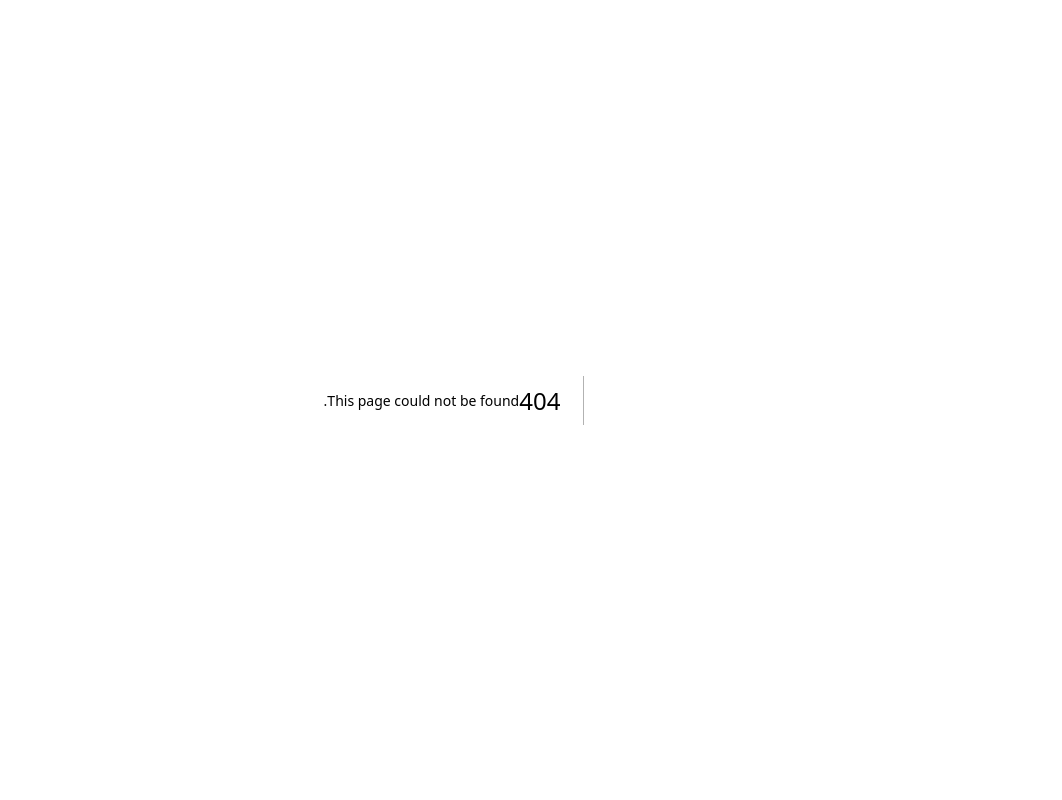
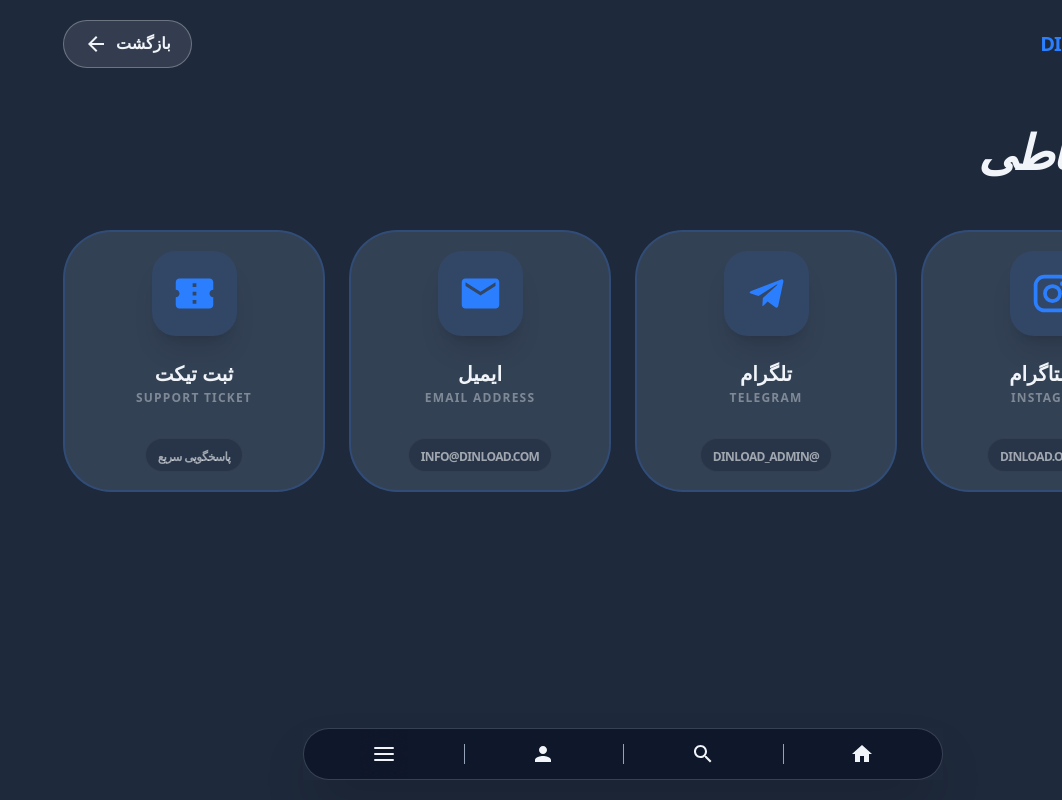
Before and after one commit to ALI-HUP/Dinload, a Next.js app: page /contact in a window 1280 px wide. Before the commit this address had no page. Shown: the whole page, without its empty margins (218-1280 px from the left). Built offline with nearby package versions, Linux system fonts and the light colour scheme.

Commit message:
contect page - fix

```diff
--- /dev/null
+++ b/app/contact/page.tsx
@@ -0,0 +1,110 @@
+"use client";
+
+import Footer from "@/components/Footer";
+import Navbar from "@/components/Navbar";
+import React from "react";
+
+import TelegramIcon from '@mui/icons-material/Telegram';
+import InstagramIcon from '@mui/icons-material/Instagram';
+import EmailIcon from '@mui/icons-material/Email';
+import ConfirmationNumberIcon from '@mui/icons-material/ConfirmationNumber';
+
+const contactMethods = [
+  {
+    id: "instagram",
+    fa: "اینستاگرام",
+    en: "Instagram",
+    value: "dinload.official",
+    link: "https://instagram.com/...",
+    icon: <InstagramIcon />,
+    color: "from-pink-500/20"
+  },
+  {
+    id: "telegram",
+    fa: "تلگرام",
+    en: "Telegram",
+    value: "@dinload_admin",
+    link: "https://t.me/...",
+    icon: <TelegramIcon />,
+    color: "from-sky-500/20"
+  },
+  {
+    id: "email",
+    fa: "ایمیل",
+    en: "Email Address",
+    value: "info@dinload.com",
+    link: "mailto:info@dinload.com",
+    icon: <EmailIcon />,
+    color: "from-red-500/20"
+  },
+  {
+    id: "ticket",
+    fa: "ثبت تیکت",
+    en: "Support Ticket",
+    value: "پاسخگویی سریع",
+    link: "/profile/tickets",
+    icon: <ConfirmationNumberIcon />,
+    color: "from-emerald-500/20"
+  },
+];
+
+export default function ContactPage() {
+  return (
+    <main className="min-h-screen flex flex-col items-center bg-bg-primary" dir="rtl">
+      <Navbar variant="return" />
+
+      <section className="w-full max-w-7xl px-5 md:px-12 lg:px-20 py-10 flex flex-col gap-10 mb-20">
+
+        <div className="flex flex-col gap-2">
+          <h1 className="text-3xl md:text-5xl font-black text-text-primary tracking-tighter uppercase italic">
+            راه ارتباطی
+          </h1>
+          <div className="w-20 h-1.5 bg-blue-bold rounded-full shadow-[0_0_15px_rgba(2,132,199,0.5)]" />
+        </div>
+
+        <div className="grid grid-cols-2 sm:grid-cols-2 lg:grid-cols-4 gap-4 md:gap-6">
+          {contactMethods.map((method) => (
+            <a
+              key={method.id}
+              href={method.link}
+              target="_blank"
+              rel="noopener noreferrer"
+              className="
+                relative overflow-hidden group flex flex-col items-center justify-center
+                gap-3 md:gap-6
+                aspect-square rounded-4xl md:rounded-[3rem]
+                bg-bg-light backdrop-blur-2xl transition-all duration-300
+                border-2 border-blue-bold/20 hover:border-blue-bold hover:scale-[1.05] active:scale-95
+              "
+            >
+              <div className={`absolute inset-0 bg-linear-to-br ${method.color} to-transparent opacity-0 group-hover:opacity-100 transition-opacity duration-500`} />
+
+              <div className="relative z-10 p-3 md:p-5 rounded-2xl md:rounded-3xl bg-blue-bold/10 text-blue-bold group-hover:bg-blue-bold group-hover:text-text-primary transition-all duration-300 shadow-xl">
+                {React.cloneElement(method.icon as React.ReactElement, {
+                  sx: { fontSize: { xs: 28, md: 45 } }
+                } as any)}
+              </div>
+
+              <div className="relative z-10 flex flex-col items-center gap-0.5">
+                <span className="text-sm md:text-xl font-black text-text-primary">
+                  {method.fa}
+                </span>
+                <span className="text-xs md:text-xs font-bold uppercase tracking-widest opacity-40 group-hover:opacity-100 group-hover:text-blue-bold transition-all">
+                  {method.en}
+                </span>
+              </div>
+
+              <div className="relative z-10 mt-1 md:mt-2 px-3 py-1 rounded-full bg-bg-primary/50 border border-white/5 group-hover:border-blue-bold/30 transition-all">
+                <span className="text-xs md:text-xs font-bold text-text-primary/60 group-hover:text-text-primary uppercase tracking-tighter">
+                  {method.value}
+                </span>
+              </div>
+            </a>
+          ))}
+        </div>
+      </section>
+
+      <Footer />
+    </main>
+  );
+}
--- a/app/subscription/page.tsx
+++ b/app/subscription/page.tsx
@@ -1,5 +1,6 @@
 "use client";
 
+import { cloneElement } from "react";
 import Footer from "@/components/Footer";
 import Navbar from "@/components/Navbar";
 import CalendarMonthIcon from '@mui/icons-material/CalendarMonth';
@@ -64,35 +65,39 @@
             </p>
         </div>
 
-        <div className="grid grid-cols-1 sm:grid-cols-2 lg:grid-cols-4 gap-6">
+        <div className="grid grid-cols-2 sm:grid-cols-3 lg:grid-cols-4 gap-4 md:gap-6">
           {plans.map((plan) => (
             <button
               key={plan.id}
               className={`
-                relative overflow-hidden group flex flex-col items-center justify-center gap-6
-                aspect-square rounded-[3rem] bg-bg-light backdrop-blur-2xl transition-all duration-300
-                border-2 ${plan.isBestValue ? 'border-yellow-500/50 shadow-[0_0_30px_rgba(234,179,8,0.1)]' : 'border-blue-bold/50'}
-                hover:border-blue-bold hover:scale-[1.05]
+                relative overflow-hidden group flex flex-col items-center justify-center gap-3 md:gap-6
+                aspect-square rounded-4xl md:rounded-[3rem] bg-bg-light backdrop-blur-2xl transition-all duration-300
+                border-2 ${plan.isBestValue ? 'border-yellow-500/50 shadow-lg' : 'border-blue-bold/50'}
+                hover:border-blue-bold hover:scale-[1.02] active:scale-95
               `}
             >
               <div className={`absolute inset-0 bg-linear-to-br ${plan.color} to-transparent opacity-0 group-hover:opacity-100 transition-opacity duration-500`} />
 
               {plan.isBestValue && (
-                <div className="absolute top-6 left-6 bg-yellow-500 text-bg-dark text-[10px] font-black px-3 py-1 rounded-full uppercase tracking-tighter shadow-lg">
+                <div className="absolute top-3 left-3 md:top-6 md:left-6 bg-yellow-500 text-bg-dark text-[8px] md:text-[10px] font-black px-2 py-0.5 md:px-3 md:py-1 rounded-full uppercase tracking-tighter shadow-lg z-20">
                   بهترین قیمت
                 </div>
               )}
 
               <div className={`
-                relative z-10 p-5 rounded-3xl transition-all duration-300 shadow-xl
+                relative z-10 p-3 md:p-5 rounded-2xl md:rounded-3xl transition-all duration-300 shadow-xl
                 ${plan.isBestValue ? 'bg-yellow-500/20 text-yellow-500 group-hover:bg-yellow-500' : 'bg-blue-bold/10 text-blue-bold group-hover:bg-blue-bold'}
                 group-hover:text-text-primary
               `}>
-                {plan.icon}
+                {typeof plan.icon === 'object' ?
+                cloneElement(plan.icon as React.ReactElement, {
+                    sx: { fontSize: { xs: '28px', md: '40px' } }
+                } as any) : plan.icon
+                }
               </div>
 
               <div className="relative z-10 flex flex-col items-center">
-                <span className="text-xl md:text-2xl font-black text-text-primary">
+                <span className="text-lg md:text-2xl font-black text-text-primary whitespace-nowrap">
                   {plan.fa}
                 </span>
               </div>
--- a/components/Navbar.tsx
+++ b/components/Navbar.tsx
@@ -27,7 +27,7 @@
       case "logout":
         return (
           <button onClick={() => console.log("Logout Logic")} className="flex items-center gap-2 px-3 py-1.5 md:px-5 md:py-2.5 rounded-full bg-red-500/10 backdrop-blur-md border border-red-500/30 hover:bg-red-500/20 text-red-500 transition-all active:scale-95 group">
-            <p className="text-[10px] sm:text-xs md:text-base font-black whitespace-nowrap mb-0.5">خروج از حساب</p>
+            <p className="text-sm lg:text-base font-bold whitespace-nowrap mb-0.5">خروج از حساب</p>
             <LogoutIcon sx={{ fontSize: { xs: 18, md: 24 } }} />
           </button>
         );
@@ -35,7 +35,7 @@
       case "return":
         return (
           <Link href="/" className="flex items-center gap-2 px-3 py-1.5 md:px-5 md:py-2.5 rounded-full bg-text-primary/10 border border-text-primary/30 text-text-primary transition-all active:scale-95">
-            <p className="text-[10px] sm:text-xs md:text-base font-black whitespace-nowrap mb-0.5">بازگشت</p>
+            <p className="text-sm lg:text-base font-bold whitespace-nowrap mb-0.5">بازگشت</p>
             <ArrowBackIcon sx={{ fontSize: { xs: 18, md: 24 } }} />
           </Link>
         );
```
